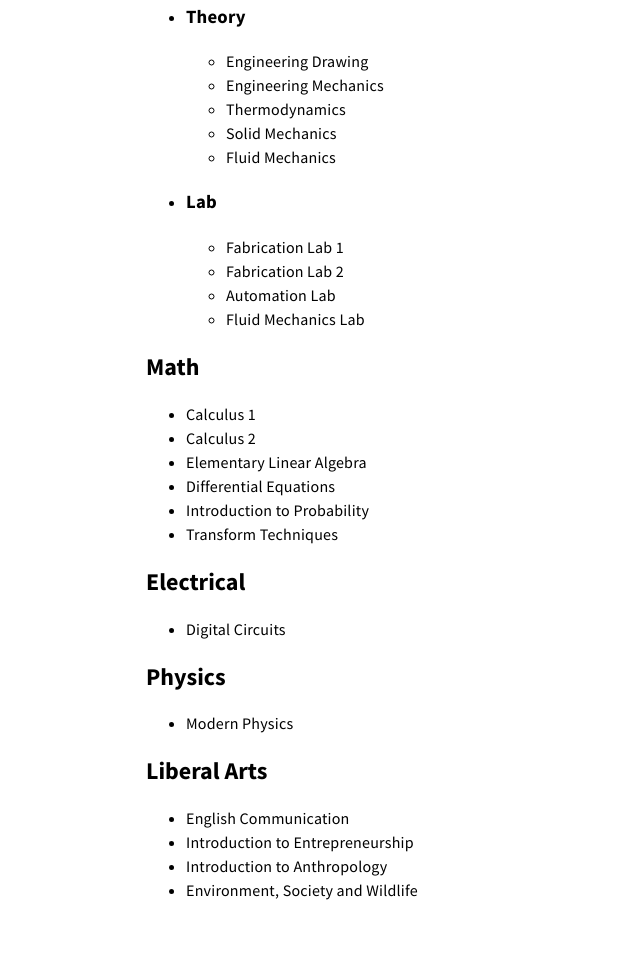
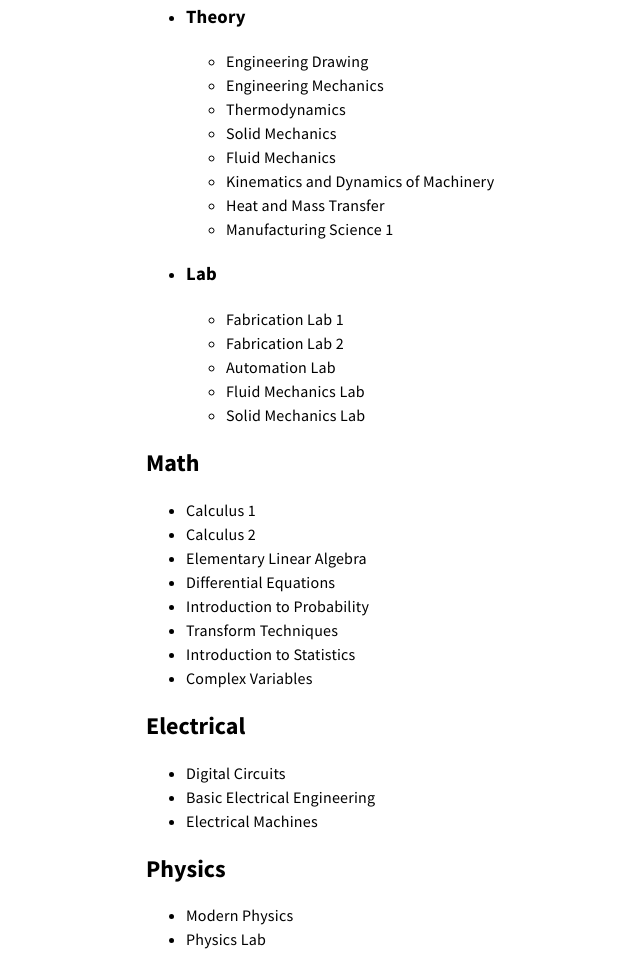
Before and after one commit to OmGodse/omgodse.github.io, a plain HTML site: page Courses.html in a window 1280 px wide. Shown: the part 175-1129 px from the top of the page, without its empty margins (85-725 px from the left). Before the commit the page ends 1093 px from the top, so only its background shows below. Drawn offline with Linux system fonts and the light colour scheme.

Commit message:
Updated Courses.html

```diff
--- a/Courses.html
+++ b/Courses.html
@@ -60,6 +60,9 @@
                     <li>Thermodynamics</li>
                     <li>Solid Mechanics</li>
                     <li>Fluid Mechanics</li>
+                    <li>Kinematics and Dynamics of Machinery</li>
+                    <li>Heat and Mass Transfer</li>
+                    <li>Manufacturing Science 1</li>
                 </ul>
             </li>
             <li>
@@ -69,6 +72,7 @@
                     <li>Fabrication Lab 2</li>
                     <li>Automation Lab</li>
                     <li>Fluid Mechanics Lab</li>
+                    <li>Solid Mechanics Lab</li>
                 </ul>
             </li>
         </ul>
@@ -80,14 +84,19 @@
             <li>Differential Equations</li>
             <li>Introduction to Probability</li>
             <li>Transform Techniques</li>
+            <li>Introduction to Statistics</li>
+            <li>Complex Variables</li>
         </ul>
         <h2>Electrical</h2>
         <ul>
             <li>Digital Circuits</li>
+            <li>Basic Electrical Engineering</li>
+            <li>Electrical Machines</li>
         </ul>
         <h2>Physics</h2>
         <ul>
             <li>Modern Physics</li>
+            <li>Physics Lab</li>
         </ul>
         <h2>Liberal Arts</h2>
         <ul>
```
